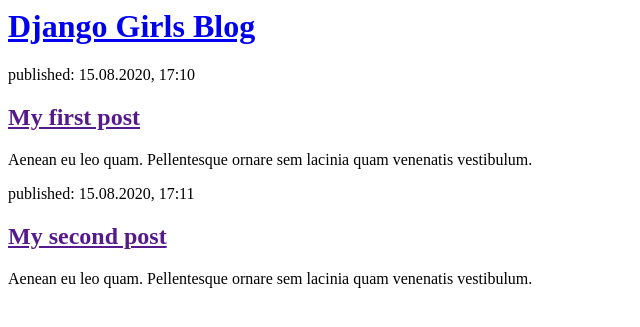
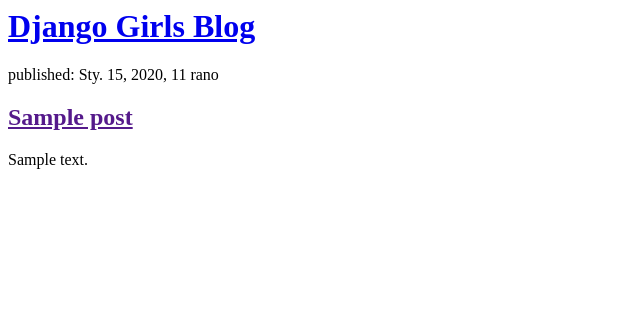
Before and after one commit to DevSnipe/my-first-blog, a Django app: page / in a window 1280 px wide. Shown: the top 327 px of the page, without its empty margins (0-640 px from the left). Run offline with Django 3.2, Linux system fonts and the light colour scheme; tables that the repository leaves empty hold one stand-in row (values such as "Sample post").

Commit message:
Modified to display posts from database.

```diff
--- a/blog/templates/blog/post_list.html
+++ b/blog/templates/blog/post_list.html
@@ -8,16 +8,13 @@
             <h1><a href="/">Django Girls Blog</a></h1>
         </div>
 
+        {% for post in posts %}
         <div>
-            <p>published: 15.08.2020, 17:10</p>
-            <h2><a href="">My first post</a></h2>
-            <p>Aenean eu leo quam. Pellentesque ornare sem lacinia quam venenatis vestibulum.</p>
+            <p>published: {{ post.published_date }}</p>
+            <h2><a href="">{{ post.title }}</a></h2>
+            <p>{{ post.text|linebreaksbr }}</p>
         </div>
+        {% endfor %}
 
-        <div>
-            <p>published: 15.08.2020, 17:11</p>
-            <h2><a href="">My second post</a></h2>
-            <p>Aenean eu leo quam. Pellentesque ornare sem lacinia quam venenatis vestibulum.</p>
-        </div>
     </body>
 </html>
--- a/blog/views.py
+++ b/blog/views.py
@@ -1,5 +1,8 @@
 from django.shortcuts import render
+from django.utils import timezone
+from .models import Post
 
 # Create your views here.
 def post_list(request):
-    return render(request, 'blog/post_list.html', {})
+    posts = Post.objects.filter(published_date__lte=timezone.now()).order_by('published_date')
+    return render(request, 'blog/post_list.html', {'posts': posts})
```
